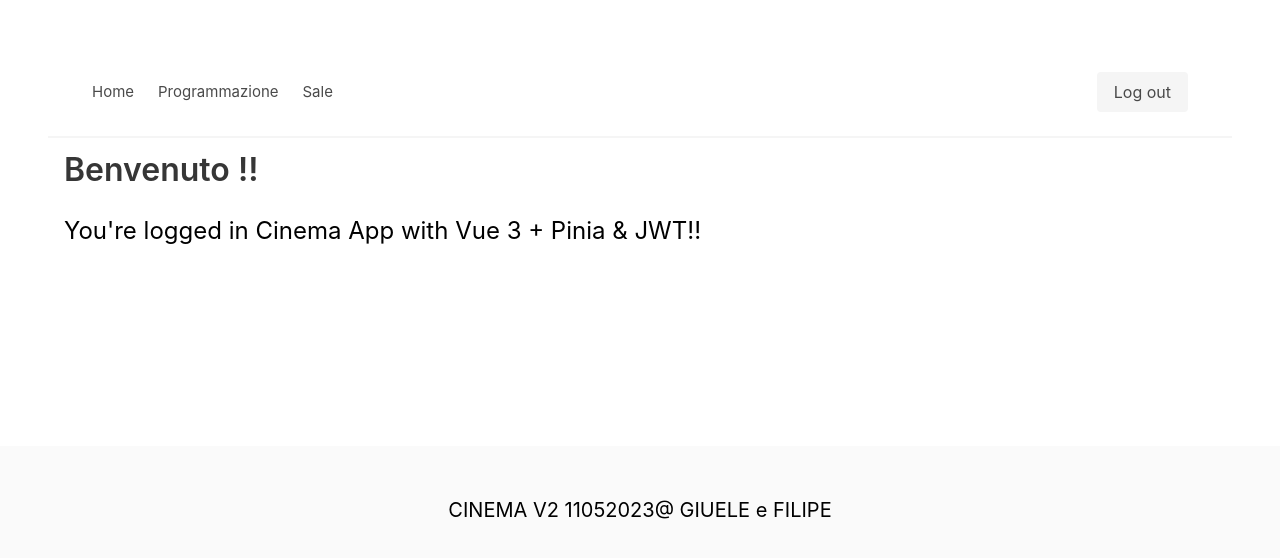
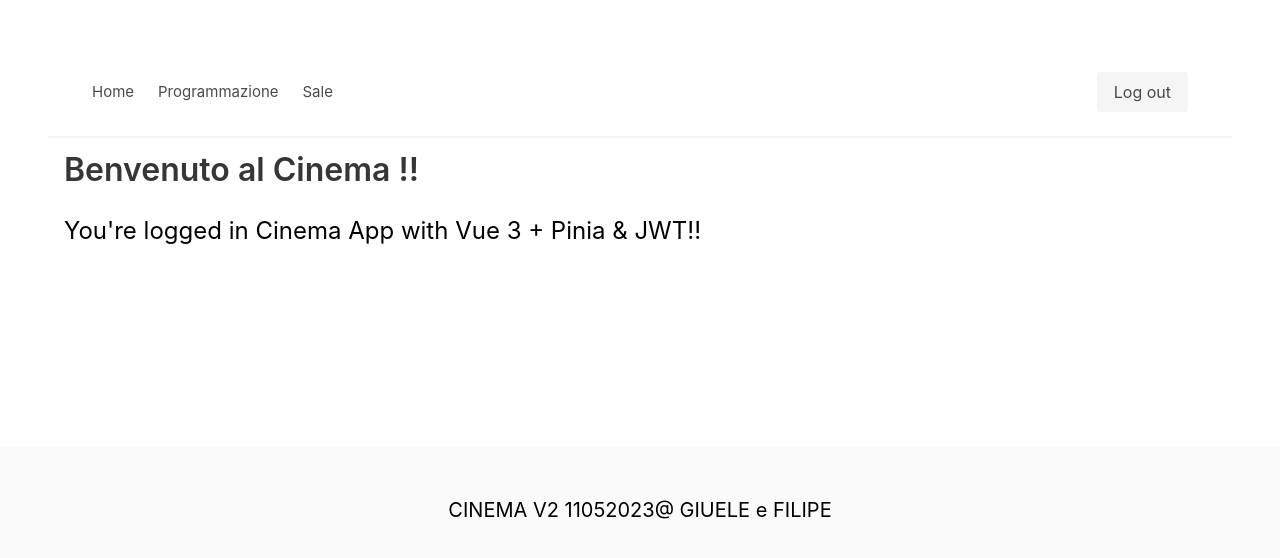
Before and after one commit to decolima/Stage, a Vue app in the folder cinema-vue/: page / in a window 1280 px wide. Shown: the top 558 px of the page. Built offline with nearby package versions, Linux system fonts and the light colour scheme; sample sign-in values are in the browser's storage.

Commit message:
benvenuto

```diff
--- a/cinema-vue/src/views/Home.vue
+++ b/cinema-vue/src/views/Home.vue
@@ -11,7 +11,7 @@ const { isLogged, loggedUser } = storeToRefs(authStore);
 
 <template>
     <div v-if="isLogged">
-        <h1 class="title">Benvenuto {{ loggedUser }}!!</h1>
+        <h1 class="title">Benvenuto al Cinema {{ loggedUser }}!!</h1>
         <p class="is-size-4">You're logged in Cinema App with Vue 3 + Pinia & JWT!!</p>
     </div>
 </template>
```
